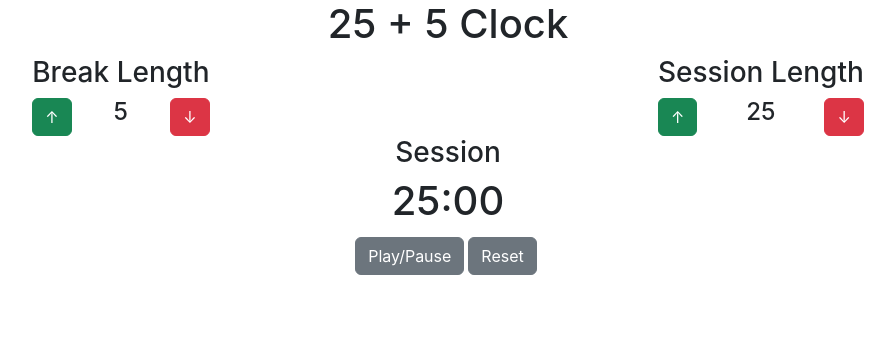
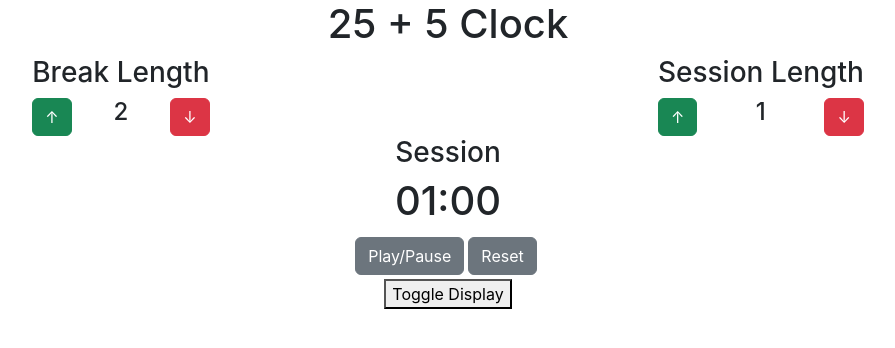
Before and after one commit to fafansin/clock, a React (Create React App) app: page / in a window 1280 px wide. Shown: the top 348 px of the page, without its empty margins (192-1087 px from the left). Built offline with nearby package versions, Linux system fonts and the light colour scheme; the HTML template or start-up script is replaced by a standard one.

Commit message:
able to switch display between break and session

```diff
--- a/src/views/Clock.js
+++ b/src/views/Clock.js
@@ -10,15 +10,17 @@ class Clock extends Component{
     constructor(props){
       super(props);
       this.state = {
-        break:5,
-        session:25,
+        breaker:2,
+        session:1,
         isRunning:false,
-        spent:0
+        spent:0,
+        isSession:true
       }
 
       this.handleControl = this.handleControl.bind(this);
       this.handlePlayPause = this.handlePlayPause.bind(this);
       this.handleReset = this.handleReset.bind(this);
+      this.onToggleDisplay = this.onToggleDisplay.bind(this);
     }
 
     handlePlayPause(event){
@@ -44,6 +46,10 @@ class Clock extends Component{
       }
     }
 
+    onToggleDisplay(event){
+      this.setState(state => ({...state, isSession:!state.isSession}));
+    }
+
     handleReset(){
       this.setState(state => {
         return {...state, running:false, spent:0, session:25, breaker:5}
@@ -58,7 +64,7 @@ class Clock extends Component{
             <Control
               id="break"
               running={this.state.running}
-              value={this.state.break}
+              value={this.state.breaker}
               onClick={this.handleControl}
               />
             <Control
@@ -72,11 +78,13 @@ class Clock extends Component{
             <Timer
               spent={this.state.spent}
               session={this.state.session}
-              break={this.state.break}
+              breaker={this.state.breaker}
+              isSession={this.state.isSession}
               onPlayPause={this.handlePlayPause}
               onReset={this.handleReset}
               />
           </div>
+          <button onClick={this.onToggleDisplay}>Toggle Display</button>
         </div>
       )
     }
--- a/src/views/Timer.js
+++ b/src/views/Timer.js
@@ -7,9 +7,9 @@ class Timer extends Component{
     }
 
     render(){
-      const { session, spent, onPlayPause, onReset } = this.props;
+      const { session, breaker, spent, isSession, onPlayPause, onReset } = this.props;
 
-      let time = (session * 60) - spent;
+      let time = ((isSession ? session : breaker) * 60) - spent;
       let minutes = Math.floor(time/60)
       let seconds = time - minutes * 60;
       //
@@ -17,7 +17,7 @@ class Timer extends Component{
 
       return(
         <div className="Timer rounded">
-          <h3 id="timer-label">Session</h3>
+          <h3 id="timer-label">{isSession ? 'Session' : 'Break'}</h3>
           <h1 id="time-left">{display}</h1>
 
           <button id="start_stop"
```
